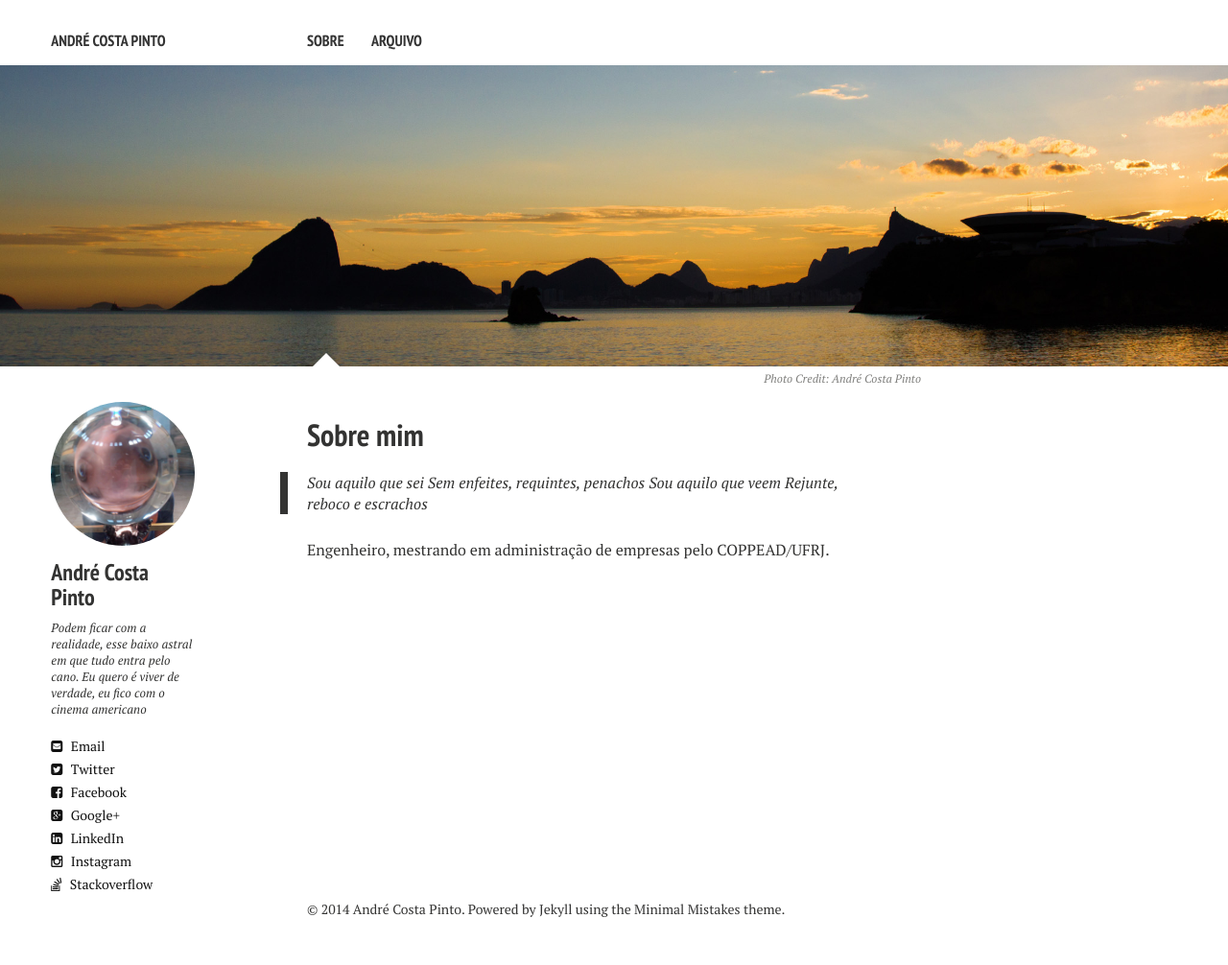
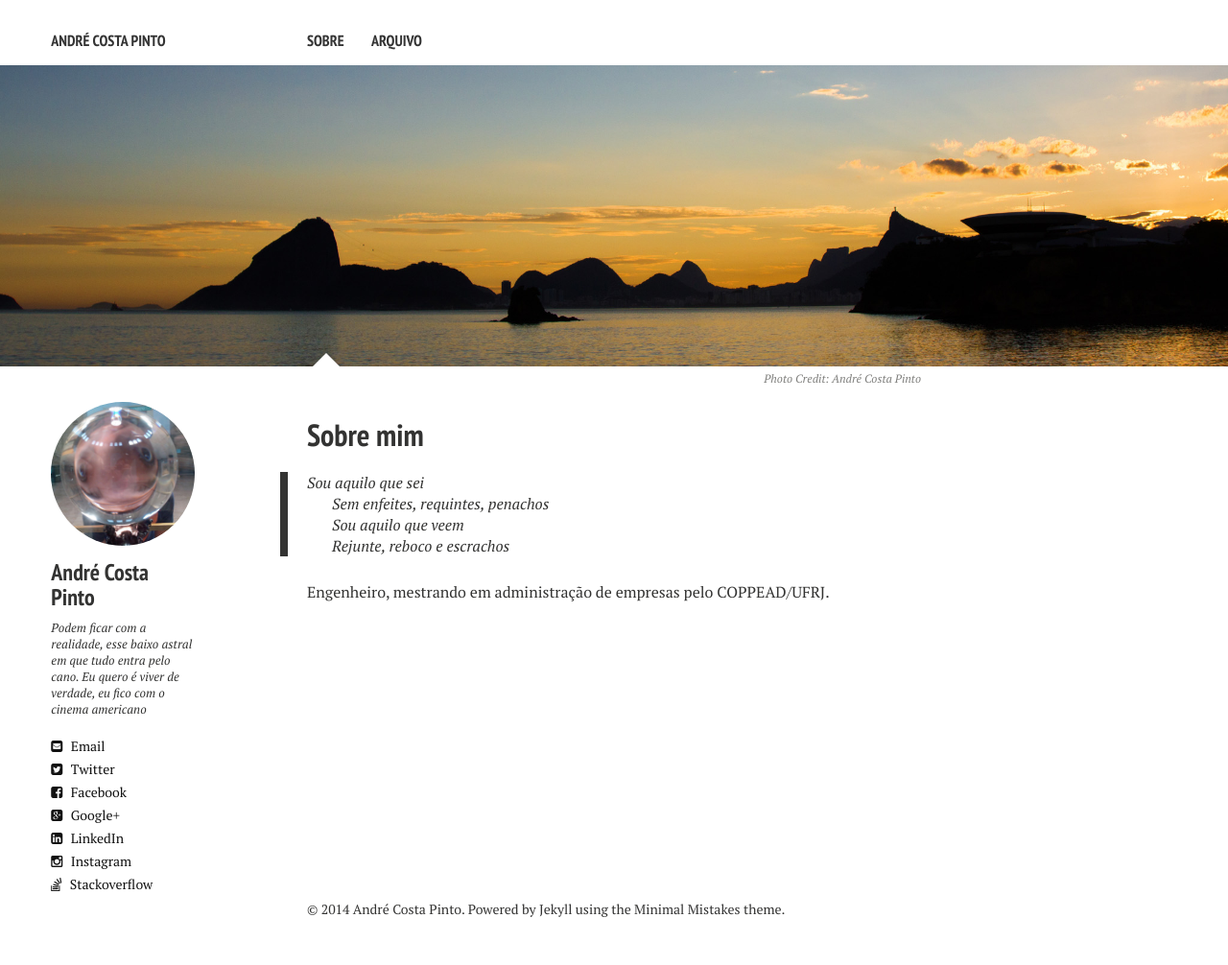
Before and after one commit to castilhocp/castilhocp.github.com, a Jekyll site: the page built from sobre/index.md, in a window 1280 px wide. Shown: the whole page at 96% size. Built offline with Jekyll 4.4.1, drawn with Linux system fonts in a browser that asks for light colours; nearby versions of some CDN libraries; some of the changed lines change nothing that is shown.

Commit message:
Tentando consertar quebra de linhas no quote do sobre

```diff
--- a/sobre/index.md
+++ b/sobre/index.md
@@ -1,7 +1,7 @@
 ---
 layout: page
 title: Sobre mim
-tags: [about, Jekyll, theme, responsive]
+tags: [sobre]
 modified: 2014-08-08T20:53:07.573882-04:00
 image:
   feature: textura2.jpg
@@ -9,8 +9,11 @@ image:
 ---
 
 > Sou aquilo que sei
+>
 > Sem enfeites, requintes, penachos
+>
 > Sou aquilo que veem
+>
 > Rejunte, reboco e escrachos
 
 Engenheiro, mestrando em administração de empresas pelo COPPEAD/UFRJ.
```
